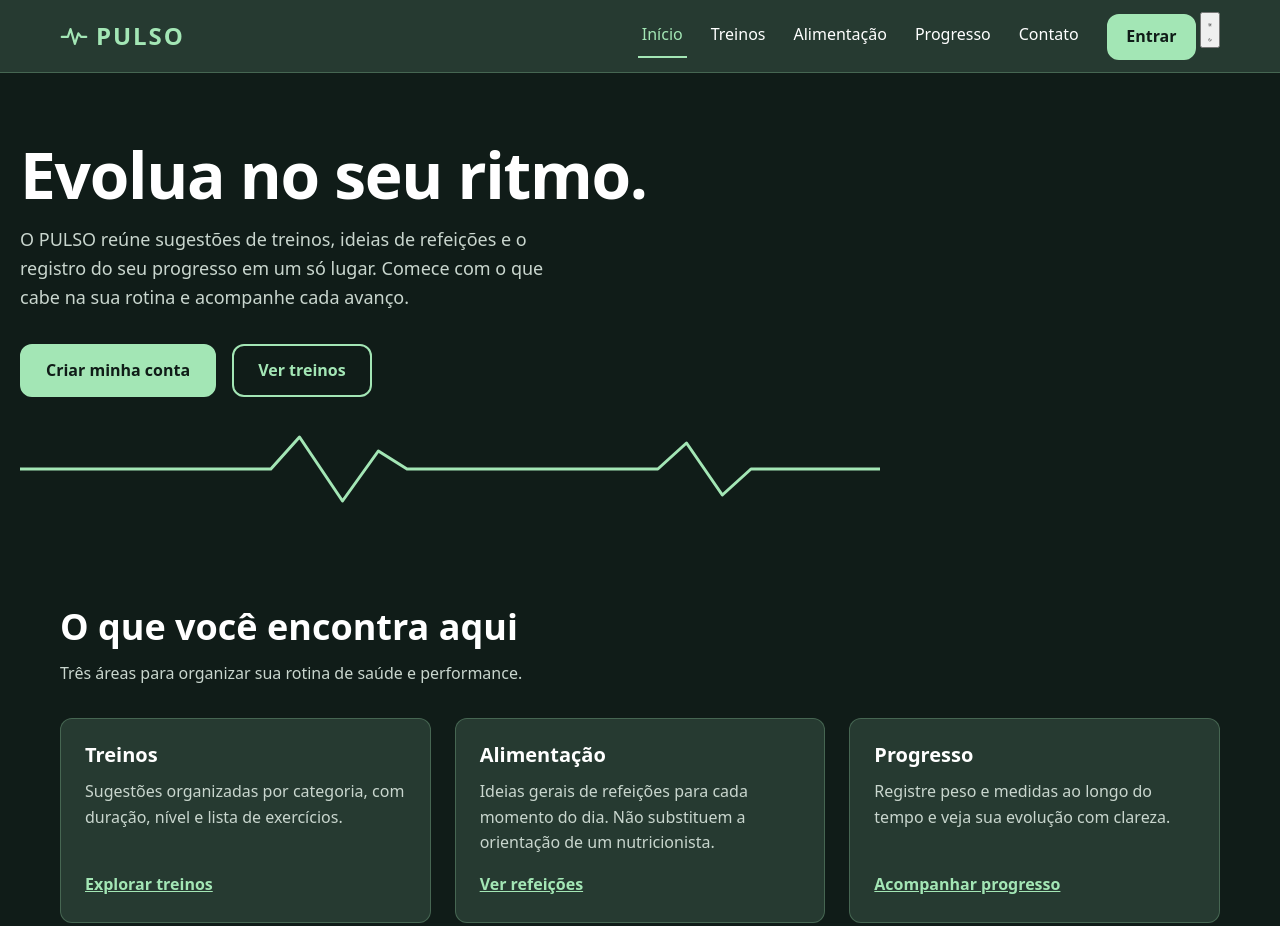
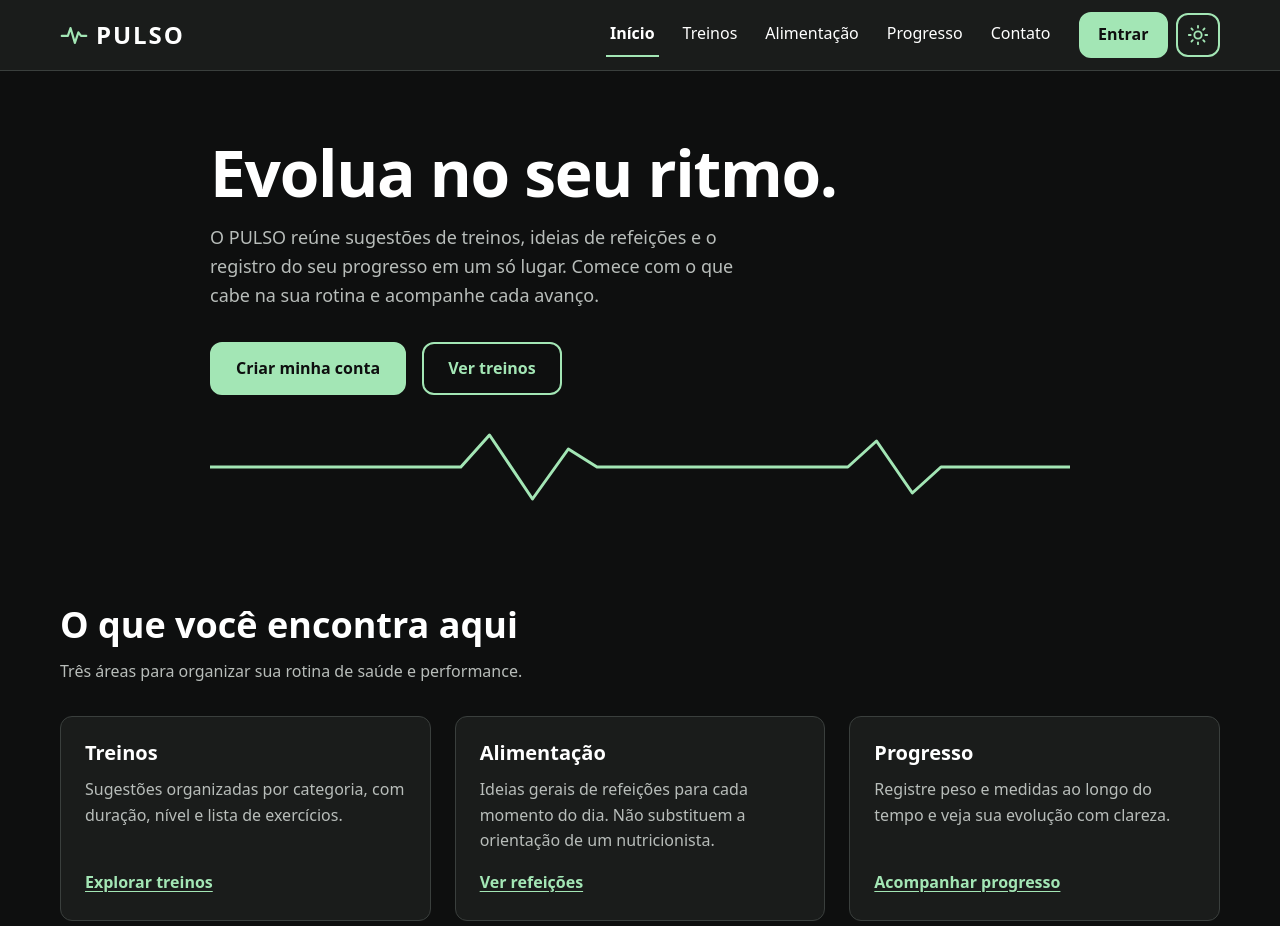
Before and after one commit to Yan-Sramos/PULSO, a plain HTML site: page index.html in a window 1280 px wide. Shown: the top 926 px of the page. Drawn offline with Linux system fonts and the light colour scheme.

Commit message:
Atualiza identidade visual V2.0 e centraliza seção principal

```diff
--- a/assets/css/style.css
+++ b/assets/css/style.css
@@ -1,12 +1,13 @@
-/* 1. VARIÁVEIS */
 :root {
-  --cor-fundo: #101C18;
-  --cor-superficie: #263A31;
+  color-scheme: dark;
+  --cor-fundo: #0E0F0F;
+  --cor-superficie: #1A1C1B;
+  --cor-borda: #3A3F3D;
+  --cor-texto: #FFFFFF;
+  --cor-texto-suave: #B8BDBA;
   --cor-destaque: #A3E6B5;
-  --cor-texto: #FFFFFF;
-  --cor-texto-suave: #C9D6CE; /* textos secundários, com bom contraste */
-  --cor-texto-botao: #101C18; /* texto escuro sobre o botão verde */
-  --cor-borda: rgba(163, 230, 181, 0.25);
+  --cor-texto-botao: #0E0F0F;
+  --cor-botao-hover: #FFFFFF;
 
   --raio: 12px;
   --espaco: 1rem;
@@ -14,7 +15,20 @@
   --transicao: 0.2s ease;
 }
 
-/* 2. RESET E BASE */
+/* Tema claro */
+[data-theme="light"] {
+  color-scheme: light;
+  --cor-fundo: #F5F6F5;
+  --cor-superficie: #FFFFFF;
+  --cor-borda: #D0D4D2;
+  --cor-texto: #161918;
+  --cor-texto-suave: #4A504D;
+  --cor-destaque: #1E6B3A;
+  --cor-texto-botao: #FFFFFF;
+  --cor-botao-hover: #14502B;
+}
+
+/* RESET E BASE */
 *, *::before, *::after { box-sizing: border-box; }
 
 html { font-size: 100%; scroll-behavior: smooth; }
@@ -43,14 +57,14 @@ img, svg { max-width: 100%; }
 
 a { color: var(--cor-destaque); }
 
-/* Foco visível para navegação por teclado (nunca remover) */
+/* Foco visível para navegação por teclado */
 :focus-visible {
   outline: 3px solid var(--cor-destaque);
   outline-offset: 3px;
   border-radius: 4px;
 }
 
-/* Link "Pular para o conteúdo": aparece só ao receber foco */
+/* Link para pular o menu */
 .skip-link {
   position: absolute;
   left: 1rem;
@@ -70,7 +84,7 @@ a { color: var(--cor-destaque); }
   * { transition: none !important; }
 }
 
-/* 3. LAYOUT */
+/* LAYOUT */
 .container {
   width: 100%;
   max-width: var(--largura-max);
@@ -81,7 +95,7 @@ a { color: var(--cor-destaque); }
 .section { padding-block: 3rem; }
 .section-intro { color: var(--cor-texto-suave); max-width: 60ch; margin-bottom: 2rem; }
 
-/* 4. BOTÕES */
+/* BOTÕES */
 .btn {
   display: inline-block;
   padding: 0.75rem 1.5rem;
@@ -96,12 +110,12 @@ a { color: var(--cor-destaque); }
   transition: background-color var(--transicao), color var(--transicao);
 }
 .btn-primary { background: var(--cor-destaque); color: var(--cor-texto-botao); }
-.btn-primary:hover { background: var(--cor-texto); border-color: var(--cor-texto); }
+.btn-primary:hover { background: var(--cor-botao-hover); border-color: var(--cor-botao-hover); }
 .btn-secondary { background: transparent; color: var(--cor-destaque); }
 .btn-secondary:hover { background: var(--cor-destaque); color: var(--cor-texto-botao); }
 .btn-small { padding: 0.5rem 1.1rem; }
 
-/* 5. CABEÇALHO */
+/* CABEÇALHO */
 .site-header {
   background: var(--cor-superficie);
   border-bottom: 1px solid var(--cor-borda);
@@ -120,12 +134,14 @@ a { color: var(--cor-destaque); }
   display: inline-flex;
   align-items: center;
   gap: 0.5rem;
-  color: var(--cor-destaque);
+  color: var(--cor-texto);
   font-size: 1.5rem;
   font-weight: 800;
   letter-spacing: 0.08em;
   text-decoration: none;
 }
+
+.logo-icon { color: var(--cor-destaque); }
 
 .nav-list { display: flex; flex-wrap: wrap; gap: 0.25rem 1.25rem; }
 
@@ -138,12 +154,13 @@ a { color: var(--cor-destaque); }
 }
 .nav-list a:hover { color: var(--cor-destaque); }
 .nav-list a[aria-current="page"] {
-  color: var(--cor-destaque);
-  border-bottom-color: var(--cor-destaque); /* link da página atual */
+  border-bottom-color: var(--cor-destaque);
+  font-weight: 700;
 }
 
-/* Botão hambúrguer: escondido por padrão; responsive.css o mostra no celular */
-.nav-toggle {
+/* Botões do menu e do tema */
+.nav-toggle,
+.theme-toggle {
   display: none;
   align-items: center;
   justify-content: center;
@@ -156,9 +173,10 @@ a { color: var(--cor-destaque); }
   border-radius: var(--raio);
   cursor: pointer;
 }
-.nav-toggle:hover { background: var(--cor-destaque); color: var(--cor-texto-botao); }
+.nav-toggle:hover,
+.theme-toggle:hover { background: var(--cor-destaque); color: var(--cor-texto-botao); }
 
-/* Ícone de três linhas desenhado com CSS */
+/* Ícone de três linhas do menu */
 .nav-toggle-bars,
 .nav-toggle-bars::before,
 .nav-toggle-bars::after {
@@ -179,9 +197,21 @@ a { color: var(--cor-destaque); }
 .nav-toggle[aria-expanded="true"] .nav-toggle-bars::before { top: 0; transform: rotate(45deg); }
 .nav-toggle[aria-expanded="true"] .nav-toggle-bars::after { top: 0; transform: rotate(-45deg); }
 
-/* 6. PÁGINA INICIAL */
+/* Botão de tema */
+.js .theme-toggle { display: inline-flex; }
+.theme-toggle svg { display: block; width: 22px; height: 22px; }
+.theme-toggle .icon-moon { display: none; }
+[data-theme="light"] .theme-toggle .icon-sun { display: none; }
+[data-theme="light"] .theme-toggle .icon-moon { display: block; }
+
+.header-actions { display: flex; align-items: center; gap: 0.5rem; }
+
+/* PÁGINA INICIAL */
 .hero { padding-block: 4rem 3rem; }
-.hero-inner { max-width: 900px; margin-inline: 0; }
+.hero-inner {
+  max-width: 900px;
+  margin-inline: auto;
+}
 .hero-text {
   max-width: 55ch;
   margin-bottom: 2rem;
@@ -190,7 +220,6 @@ a { color: var(--cor-destaque); }
 }
 .hero-actions { display: flex; flex-wrap: wrap; gap: 1rem; }
 
-/* Linha de batimento: elemento marcante da identidade */
 .pulse-line {
   margin-top: 3rem;
   height: 80px;
@@ -206,7 +235,7 @@ a { color: var(--cor-destaque); }
 }
 .cta-panel p { max-width: 60ch; color: var(--cor-texto-suave); }
 
-/* 7. CARDS */
+/* CARDS */
 .card-grid {
   display: grid;
   grid-template-columns: repeat(auto-fit, minmax(250px, 1fr));
@@ -223,9 +252,9 @@ a { color: var(--cor-destaque); }
 }
 .card p { color: var(--cor-texto-suave); flex: 1; }
 
-.card-link { font-weight: 700; }
+.card-link { font-weight: 700; text-decoration: underline; text-underline-offset: 3px; }
 
-/* 8. RODAPÉ */
+/* RODAPÉ */
 .site-footer {
   margin-top: 3rem;
   background: var(--cor-superficie);
@@ -241,13 +270,20 @@ a { color: var(--cor-destaque); }
 
 .footer-logo {
   margin-bottom: 0.25rem;
-  color: var(--cor-destaque);
+  color: var(--cor-texto);
   font-size: 1.25rem;
   font-weight: 800;
   letter-spacing: 0.08em;
 }
 
 .footer-links li + li { margin-top: 0.25rem; }
-.footer-links a { display: inline-block; padding: 0.25rem 0; }
+.footer-links a {
+  display: inline-block;
+  padding: 0.25rem 0;
+  color: var(--cor-texto-suave);
+  text-decoration: underline;
+  text-underline-offset: 3px;
+}
+.footer-links a:hover { color: var(--cor-texto); }
 
 .footer-note { font-size: 0.875rem; color: var(--cor-texto-suave); margin: 0; }
```
